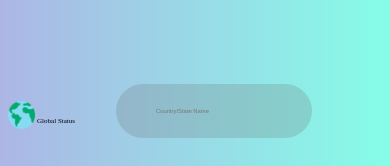
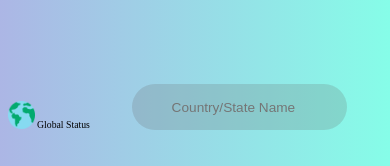
Before and after one commit to Akankshi-gupta/Covid19-status-worldwide, a plain HTML site: page index.html in a window 390 px wide. Shown: the top 166 px of the page. Drawn offline with Linux system fonts and the light colour scheme; no server answers.

Commit message:
updated css

```diff
--- a/css/style.css
+++ b/css/style.css
@@ -155,8 +155,8 @@ p{
       }
     .search-bar {
 
-        width: 40%;
-        height: 4%;
+        width: 45%;
+        height: 3%;
         background: rgba(102, 95, 95, 0.2);
         display: flex;
         align-items: center;
@@ -164,7 +164,7 @@ p{
         padding: 10px 20px;
         position: absolute;
         top: 10%;
-        right: 20%;
+        right: 11%;
     }
 
     .search-bar input {
@@ -173,7 +173,7 @@ p{
         border: 0;
         outline: none;
         padding: 24px 20px;
-        font-size: 1.5vw;
+        font-size: 3.5vw;
     }
     #confirmed_cases {
 
@@ -225,7 +225,7 @@ p{
 
         border-collapse: collapse;
         position: absolute;
-        right: 10%;
+        right: 6%;
         top: 21%;
         width: 65%;
         display: none;
@@ -259,7 +259,7 @@ p{
         position: absolute;
         top:13%;
         left:9.5%;
-        font-size: 1.8vw;
+        font-size: 2.5vw;
 
     }
 }
```
